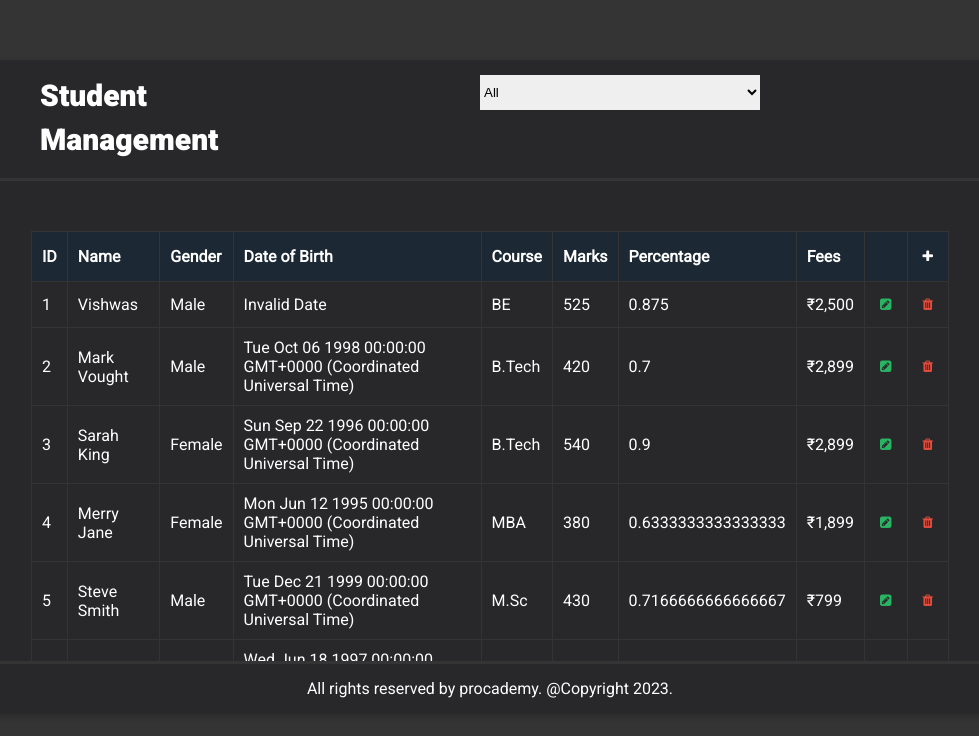
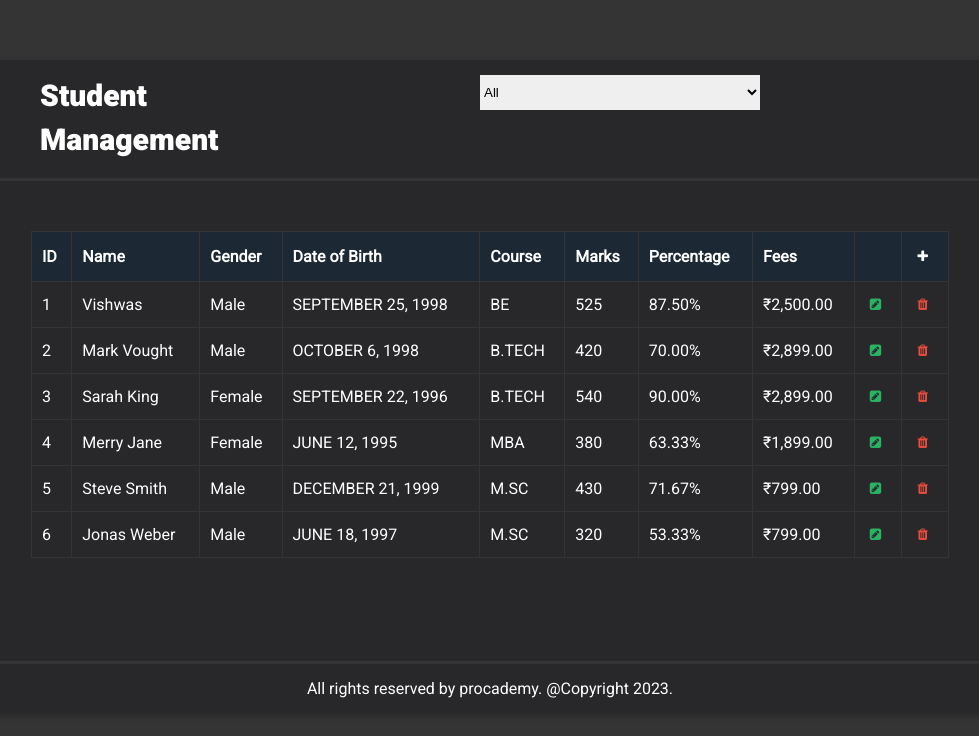
Before and after one commit to VIS-WAS/angular-pipes, an Angular app: page / in a window 1280 px wide. Shown: the top 736 px of the page, without its empty margins (150-1129 px from the left). Built offline with nearby package versions, Linux system fonts and the light colour scheme.

Commit message:
working with angular predefined pipe

```diff
--- a/src/app/Services/student.service.ts
+++ b/src/app/Services/student.service.ts
@@ -6,7 +6,7 @@ import { Student } from '../Model/Students';
 })
 export class StudentService {
   student: Student[] = [
-    new Student(1, 'Vishwas', 'Male', new Date('25-09-1998'), 'BE', 525, 2500),
+    new Student(1, 'Vishwas', 'Male', new Date('09-25-1998'), 'BE', 525, 2500),
     new Student(
       2,
       'Mark Vought',
--- a/src/app/admin/admin.component.html
+++ b/src/app/admin/admin.component.html
@@ -99,12 +99,16 @@
           </select>
         </td>
 
-        <td *ngIf="!isEditing || std.id !== stdIdToEdit">{{ std.dob }}</td>
+        <td *ngIf="!isEditing || std.id !== stdIdToEdit">
+          {{ std.dob | date : "longDate" | uppercase }}
+        </td>
         <td *ngIf="isEditing && std.id === stdIdToEdit">
           <input type="date" [value]="std.dob" #editDob />
         </td>
 
-        <td *ngIf="!isEditing || std.id !== stdIdToEdit">{{ std.course }}</td>
+        <td *ngIf="!isEditing || std.id !== stdIdToEdit">
+          {{ std.course | uppercase }}
+        </td>
         <td *ngIf="isEditing && std.id === stdIdToEdit">
           <select
             name="course"
@@ -129,10 +133,10 @@
           />
         </td>
 
-        <td>{{ std.marks / totalMarks }}</td>
+        <td>{{ std.marks / totalMarks | percent : "2.2-2" }}</td>
 
         <td *ngIf="!isEditing || std.id !== stdIdToEdit">
-          {{ std.fee | currency : "INR" : true : "3.0-0" }}
+          {{ std.fee | currency : "INR" : true : "3.2-2" }}
         </td>
         <td *ngIf="isEditing && std.id === stdIdToEdit">
           <input type="number" min="0" [value]="std.fee" #editFee />
```
